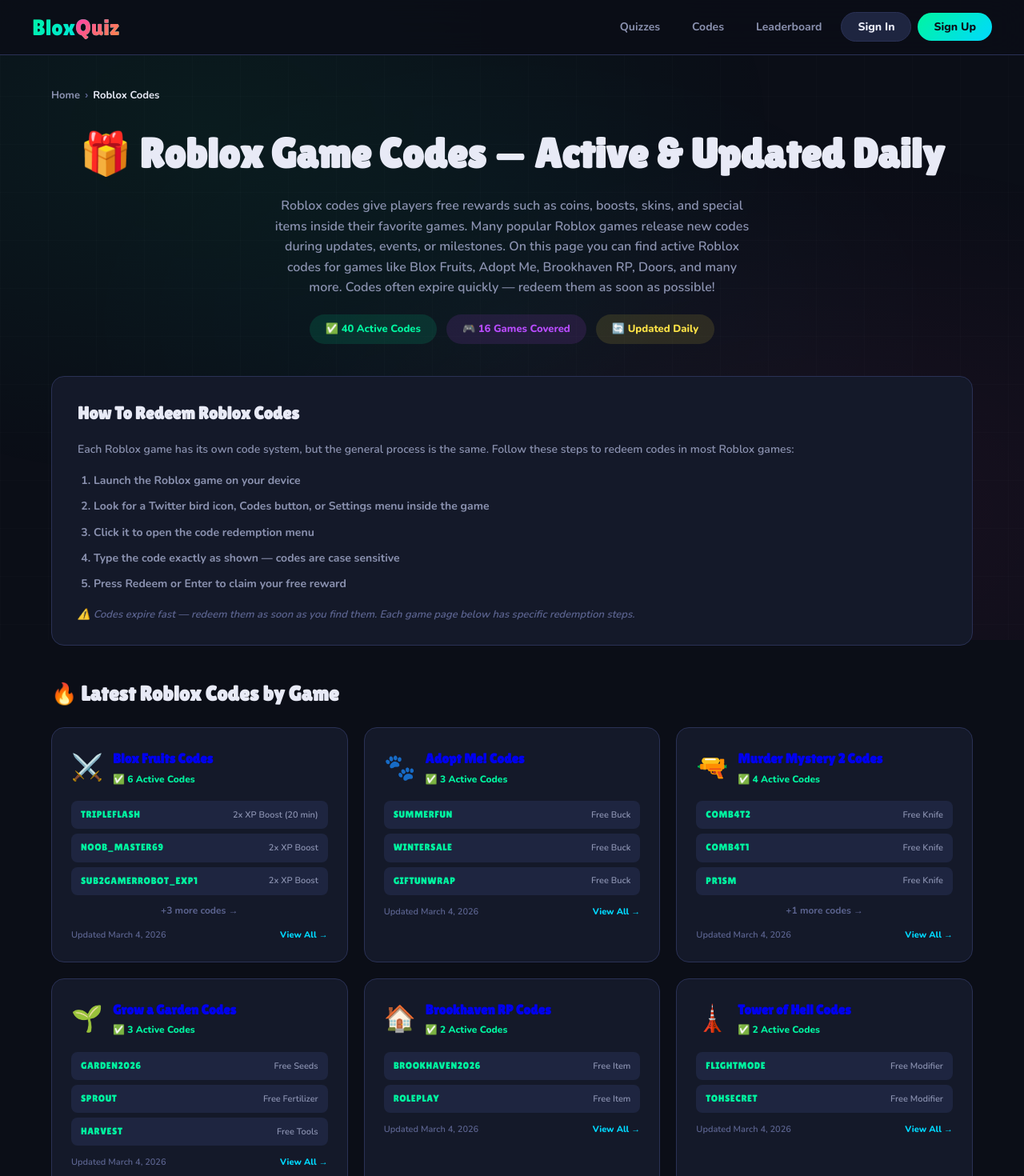
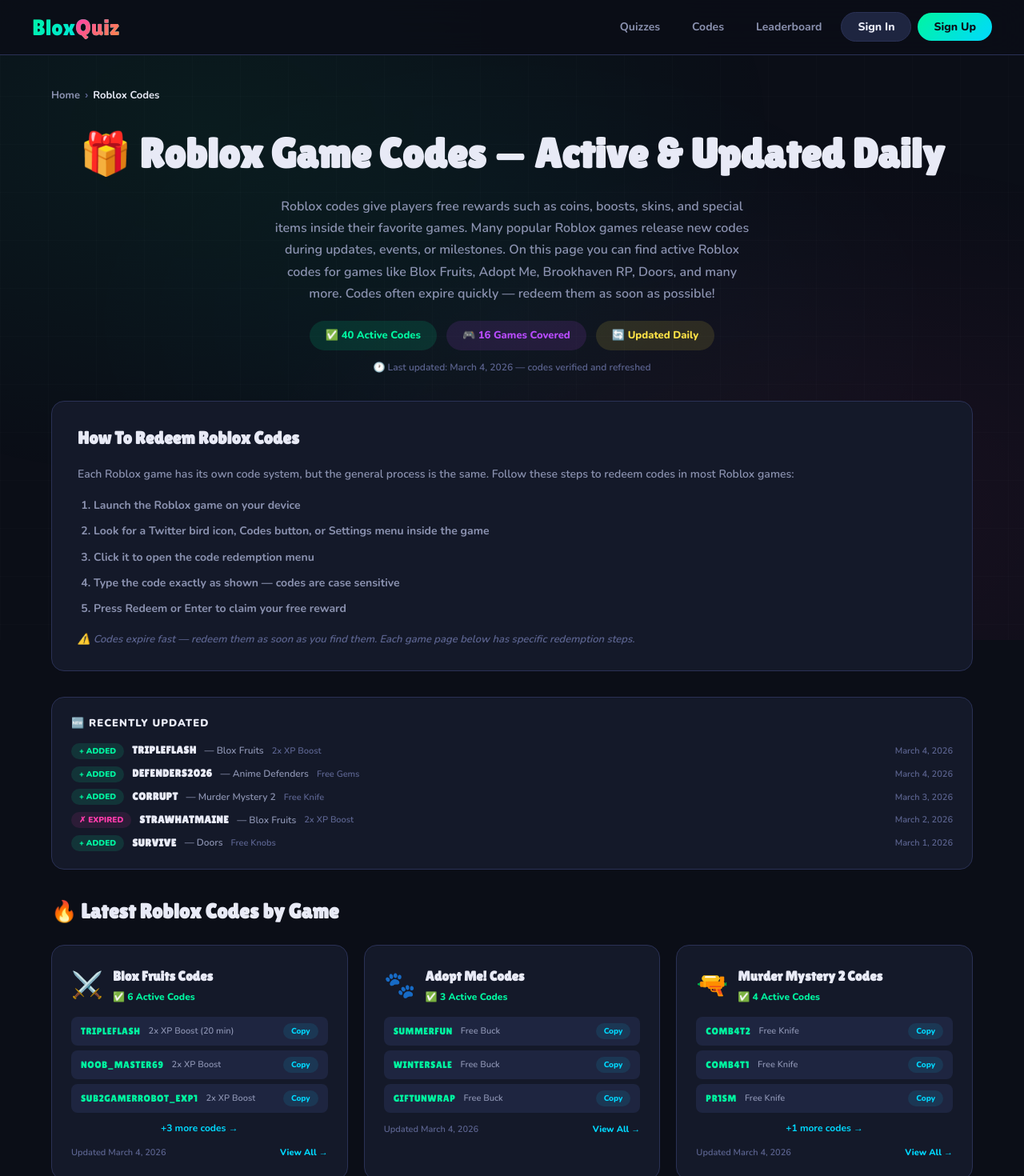
Before and after one commit to road2freedom77/-BloxQuiz, a Next.js app: page /codes in a window 1280 px wide. Shown: the top 1470 px of the page at 80% size. Built offline with nearby package versions, Linux system fonts and the light colour scheme; no server answers.

Commit message:
add codes to hub client copy buttons recent activity module

```diff
--- /dev/null
+++ b/app/codes/CodesHubClient.tsx
@@ -0,0 +1,90 @@
+"use client";
+import { useState } from "react";
+
+const recentActivity = [
+  { action: "added", game: "Blox Fruits", code: "TRIPLEFLASH", reward: "2x XP Boost", date: "March 4, 2026" },
+  { action: "added", game: "Anime Defenders", code: "DEFENDERS2026", reward: "Free Gems", date: "March 4, 2026" },
+  { action: "added", game: "Murder Mystery 2", code: "CORRUPT", reward: "Free Knife", date: "March 3, 2026" },
+  { action: "expired", game: "Blox Fruits", code: "STRAWHATMAINE", reward: "2x XP Boost", date: "March 2, 2026" },
+  { action: "added", game: "Doors", code: "SURVIVE", reward: "Free Knobs", date: "March 1, 2026" },
+];
+
+export default function CodesHubClient({ games }: { games: any[] }) {
+  const [copied, setCopied] = useState<string | null>(null);
+
+  function copyCode(code: string) {
+    navigator.clipboard.writeText(code);
+    setCopied(code);
+    setTimeout(() => setCopied(null), 2000);
+  }
+
+  return (
+    <>
+      {/* Recent activity module */}
+      <div style={{ background: "var(--bg-card)", border: "1px solid var(--border)", borderRadius: "var(--radius)", padding: "22px 24px", marginBottom: 32 }}>
+        <div style={{ fontSize: 13, fontWeight: 900, color: "var(--text)", textTransform: "uppercase", letterSpacing: 1, marginBottom: 14 }}>{"🆕 Recently Updated"}</div>
+        <div style={{ display: "flex", flexDirection: "column", gap: 8 }}>
+          {recentActivity.map((item, i) => (
+            <div key={i} style={{ display: "flex", alignItems: "center", justifyContent: "space-between", flexWrap: "wrap", gap: 8 }}>
+              <div style={{ display: "flex", alignItems: "center", gap: 10 }}>
+                <span style={{ fontSize: 10, fontWeight: 900, padding: "2px 10px", borderRadius: 100, textTransform: "uppercase", background: item.action === "added" ? "rgba(0,245,160,0.12)" : "rgba(255,60,172,0.1)", color: item.action === "added" ? "var(--neon-green)" : "var(--neon-pink)" }}>
+                  {item.action === "added" ? "+ Added" : "✗ Expired"}
+                </span>
+                <span style={{ fontSize: 13, fontWeight: 800, color: "var(--text)", fontFamily: "var(--font-display)", letterSpacing: 0.5 }}>{item.code}</span>
+                <span style={{ fontSize: 12, color: "var(--text-muted)", fontWeight: 600 }}>{"— " + item.game}</span>
+                <span style={{ fontSize: 11, color: "var(--text-dim)", fontWeight: 600 }}>{item.reward}</span>
+              </div>
+              <span style={{ fontSize: 11, color: "var(--text-dim)", fontWeight: 600 }}>{item.date}</span>
+            </div>
+          ))}
+        </div>
+      </div>
+
+      {/* Games grid */}
+      <h2 style={{ fontFamily: "var(--font-display)", fontSize: 26, marginBottom: 20 }}>{"🔥 Latest Roblox Codes by Game"}</h2>
+      <div style={{ display: "grid", gridTemplateColumns: "repeat(auto-fill, minmax(320px, 1fr))", gap: 20, marginBottom: 48 }}>
+        {games.map(game => {
+          const activeCodes = game.codes.filter((c: any) => c.active);
+          return (
+            <div key={game.slug} style={{ background: "var(--bg-card)", border: "1px solid var(--border)", borderRadius: "var(--radius)", padding: 24, boxSizing: "border-box" }}>
+              <a href={`/codes/${game.slug}`} style={{ textDecoration: "none" }}>
+                <div style={{ display: "flex", alignItems: "center", gap: 12, marginBottom: 14 }}>
+                  <span style={{ fontSize: 32 }}>{game.icon}</span>
+                  <div>
+                    <h3 style={{ fontFamily: "var(--font-display)", fontSize: 17, marginBottom: 2, color: "var(--text)" }}>{game.game + " Codes"}</h3>
+                    <div style={{ fontSize: 12, color: activeCodes.length > 0 ? "var(--neon-green)" : "var(--text-dim)", fontWeight: 800 }}>
+                      {activeCodes.length > 0 ? "✅ " + activeCodes.length + " Active Codes" : "⚠️ No Active Codes"}
+                    </div>
+                  </div>
+                </div>
+              </a>
+              <div style={{ display: "flex", flexDirection: "column", gap: 6, marginBottom: 12 }}>
+                {activeCodes.slice(0, 3).map((c: any) => (
+                  <div key={c.code} style={{ display: "flex", alignItems: "center", justifyContent: "space-between", background: "var(--surface)", borderRadius: 8, padding: "8px 12px", gap: 8 }}>
+                    <div style={{ display: "flex", alignItems: "center", gap: 10, minWidth: 0 }}>
+                      <span style={{ fontFamily: "var(--font-display)", fontSize: 12, color: "var(--neon-green)", letterSpacing: 0.5, flexShrink: 0 }}>{c.code}</span>
+                      <span style={{ fontSize: 11, color: "var(--text-muted)", fontWeight: 600, overflow: "hidden", textOverflow: "ellipsis", whiteSpace: "nowrap" }}>{c.reward}</span>
+                    </div>
+                    <button onClick={() => copyCode(c.code)}
+                      style={{ fontSize: 10, fontWeight: 800, padding: "3px 10px", borderRadius: 100, background: copied === c.code ? "rgba(0,245,160,0.15)" : "rgba(0,217,255,0.1)", color: copied === c.code ? "var(--neon-green)" : "var(--neon-blue)", border: "none", cursor: "pointer", fontFamily: "var(--font-body)", flexShrink: 0, WebkitTextFillColor: copied === c.code ? "var(--neon-green)" : "var(--neon-blue)" }}>
+                      {copied === c.code ? "✅" : "Copy"}
+                    </button>
+                  </div>
+                ))}
+                {activeCodes.length > 3 && (
+                  <a href={`/codes/${game.slug}`} style={{ fontSize: 12, color: "var(--neon-blue)", fontWeight: 700, textAlign: "center", paddingTop: 4, textDecoration: "none" }}>
+                    {"+" + (activeCodes.length - 3) + " more codes →"}
+                  </a>
+                )}
+              </div>
+              <div style={{ display: "flex", alignItems: "center", justifyContent: "space-between" }}>
+                <span style={{ fontSize: 11, color: "var(--text-dim)", fontWeight: 600 }}>{"Updated " + game.updatedAt}</span>
+                <a href={`/codes/${game.slug}`} style={{ fontSize: 11, fontWeight: 800, color: "var(--neon-blue)", textDecoration: "none" }}>{"View All →"}</a>
+              </div>
+            </div>
+          );
+        })}
+      </div>
+    </>
+  );
+}
--- a/app/codes/page.tsx
+++ b/app/codes/page.tsx
@@ -1,7 +1,10 @@
 import { codesData } from "../data/codes";
+import CodesHubClient from "./CodesHubClient";
+
+const LAST_UPDATED = "March 4, 2026";
 
 export const metadata = {
-  title: "Roblox Codes 2026 — Active & Updated Daily | BloxQuiz",
+  title: `Roblox Codes 2026 — Active & Updated Daily | BloxQuiz`,
   description: "All active Roblox codes for 2026. Blox Fruits, Adopt Me, Murder Mystery 2, Doors, Anime Defenders and more. Updated daily — redeem before they expire!",
   alternates: { canonical: "https://www.bloxquiz.gg/codes" },
   openGraph: {
@@ -66,22 +69,25 @@
         </nav>
 
         {/* Hero */}
-        <div style={{ textAlign: "center", marginBottom: 40 }}>
+        <div style={{ textAlign: "center", marginBottom: 32 }}>
           <h1 style={{ fontFamily: "var(--font-display)", fontSize: "clamp(32px, 5vw, 52px)", marginBottom: 12 }}>
             {"🎁 Roblox Game Codes — Active & Updated Daily"}
           </h1>
-          <p style={{ color: "var(--text-muted)", fontWeight: 600, fontSize: 16, maxWidth: 600, margin: "0 auto 20px" }}>
+          <p style={{ color: "var(--text-muted)", fontWeight: 600, fontSize: 16, maxWidth: 600, margin: "0 auto 20px", lineHeight: 1.7 }}>
             Roblox codes give players free rewards such as coins, boosts, skins, and special items inside their favorite games. Many popular Roblox games release new codes during updates, events, or milestones. On this page you can find active Roblox codes for games like Blox Fruits, Adopt Me, Brookhaven RP, Doors, and many more. Codes often expire quickly — redeem them as soon as possible!
           </p>
-          <div style={{ display: "flex", gap: 12, justifyContent: "center", flexWrap: "wrap" }}>
+          <div style={{ display: "flex", gap: 12, justifyContent: "center", flexWrap: "wrap", marginBottom: 12 }}>
             <span style={{ background: "rgba(0,245,160,0.12)", color: "var(--neon-green)", fontWeight: 800, fontSize: 13, padding: "8px 20px", borderRadius: 100 }}>{"✅ " + totalActive + " Active Codes"}</span>
             <span style={{ background: "rgba(184,76,255,0.12)", color: "#B84CFF", fontWeight: 800, fontSize: 13, padding: "8px 20px", borderRadius: 100 }}>{"🎮 " + games.length + " Games Covered"}</span>
             <span style={{ background: "rgba(255,227,71,0.12)", color: "var(--neon-yellow)", fontWeight: 800, fontSize: 13, padding: "8px 20px", borderRadius: 100 }}>{"🔄 Updated Daily"}</span>
           </div>
+          <div style={{ fontSize: 12, color: "var(--text-dim)", fontWeight: 600 }}>
+            {"🕐 Last updated: " + LAST_UPDATED + " — codes verified and refreshed"}
+          </div>
         </div>
 
         {/* How to redeem */}
-        <div style={{ background: "var(--bg-card)", border: "1px solid var(--border)", borderRadius: "var(--radius)", padding: "28px 32px", marginBottom: 40 }}>
+        <div style={{ background: "var(--bg-card)", border: "1px solid var(--border)", borderRadius: "var(--radius)", padding: "28px 32px", marginBottom: 32 }}>
           <h2 style={{ fontFamily: "var(--font-display)", fontSize: 22, marginBottom: 16 }}>{"How To Redeem Roblox Codes"}</h2>
           <p style={{ fontSize: 14, color: "var(--text-muted)", fontWeight: 600, lineHeight: 1.7, marginBottom: 16 }}>
             Each Roblox game has its own code system, but the general process is the same. Follow these steps to redeem codes in most Roblox games:
@@ -102,46 +108,8 @@
           </p>
         </div>
 
-        {/* Games grid */}
-        <h2 style={{ fontFamily: "var(--font-display)", fontSize: 26, marginBottom: 20 }}>{"🔥 Latest Roblox Codes by Game"}</h2>
-        <div style={{ display: "grid", gridTemplateColumns: "repeat(auto-fill, minmax(320px, 1fr))", gap: 20, marginBottom: 48 }}>
-          {games.map(game => {
-            const activeCodes = game.codes.filter(c => c.active);
-            const expiringSoon = activeCodes.length > 0;
-            return (
-              <a key={game.slug} href={`/codes/${game.slug}`} style={{ textDecoration: "none" }}>
-                <div style={{ background: "var(--bg-card)", border: "1px solid var(--border)", borderRadius: "var(--radius)", padding: 24, cursor: "pointer", height: "100%", boxSizing: "border-box" }}>
-                  <div style={{ display: "flex", alignItems: "center", gap: 12, marginBottom: 16 }}>
-                    <span style={{ fontSize: 32 }}>{game.icon}</span>
-                    <div>
-                      <h3 style={{ fontFamily: "var(--font-display)", fontSize: 17, marginBottom: 2 }}>{game.game + " Codes"}</h3>
-                      <div style={{ fontSize: 12, color: activeCodes.length > 0 ? "var(--neon-green)" : "var(--text-dim)", fontWeight: 800 }}>
-                        {activeCodes.length > 0 ? "✅ " + activeCodes.length + " Active Codes" : "⚠️ No Active Codes"}
-                      </div>
-                    </div>
-                  </div>
-                  <div style={{ display: "flex", flexDirection: "column", gap: 6 }}>
-                    {activeCodes.slice(0, 3).map(c => (
-                      <div key={c.code} style={{ display: "flex", alignItems: "center", justifyContent: "space-between", background: "var(--surface)", borderRadius: 8, padding: "8px 12px" }}>
-                        <span style={{ fontFamily: "var(--font-display)", fontSize: 12, color: "var(--neon-green)", letterSpacing: 0.5 }}>{c.code}</span>
-                        <span style={{ fontSize: 11, color: "var(--text-muted)", fontWeight: 600 }}>{c.reward}</span>
-                      </div>
-                    ))}
-                    {activeCodes.length > 3 && (
-                      <div style={{ fontSize: 12, color: "var(--text-dim)", fontWeight: 700, textAlign: "center", paddingTop: 4 }}>
-                        {"+" + (activeCodes.length - 3) + " more codes →"}
-                      </div>
-                    )}
-                  </div>
-                  <div style={{ marginTop: 12, display: "flex", alignItems: "center", justifyContent: "space-between" }}>
-                    <span style={{ fontSize: 11, color: "var(--text-dim)", fontWeight: 600 }}>{"Updated " + game.updatedAt}</span>
-                    <span style={{ fontSize: 11, fontWeight: 800, color: "var(--neon-blue)" }}>{"View All →"}</span>
-                  </div>
-                </div>
-              </a>
-            );
-          })}
-        </div>
+        {/* Client component — recent activity + games grid with copy buttons */}
+        <CodesHubClient games={games} />
 
         {/* FAQ */}
         <div style={{ marginBottom: 48 }}>
```
